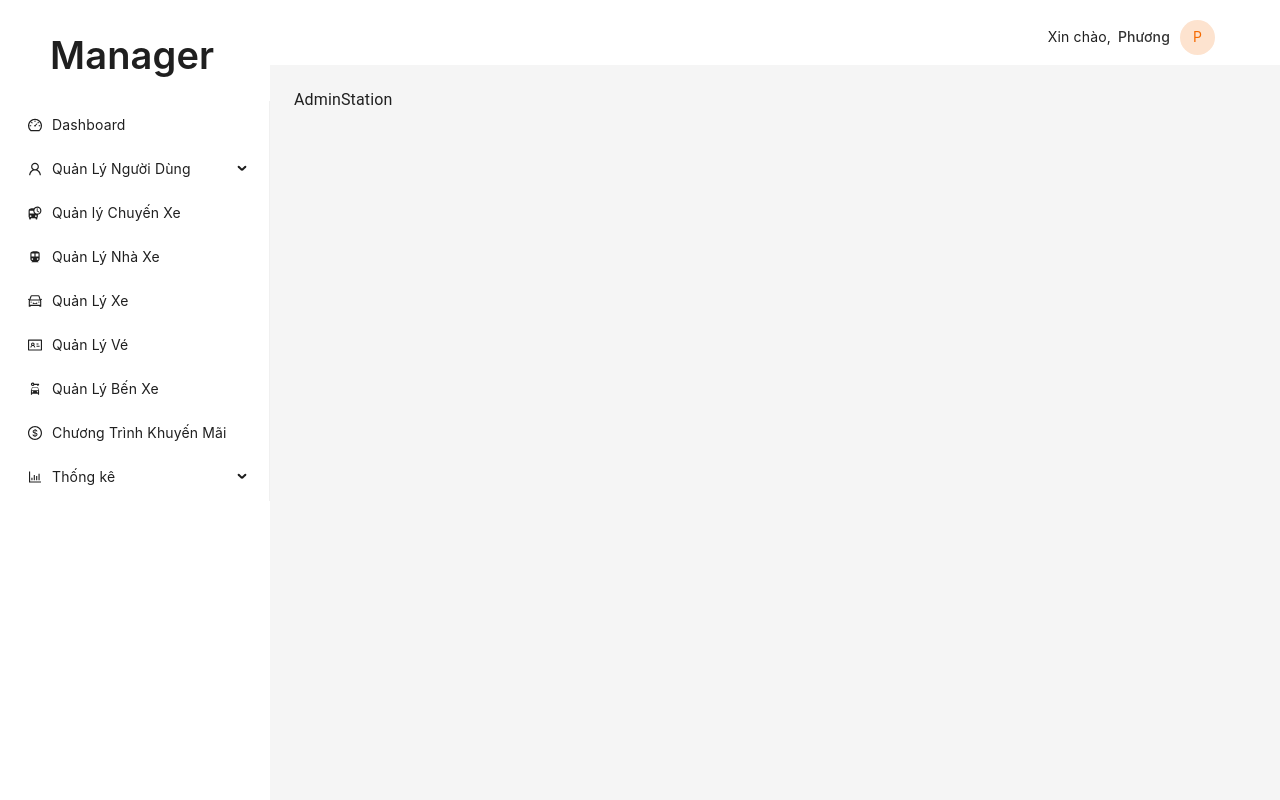
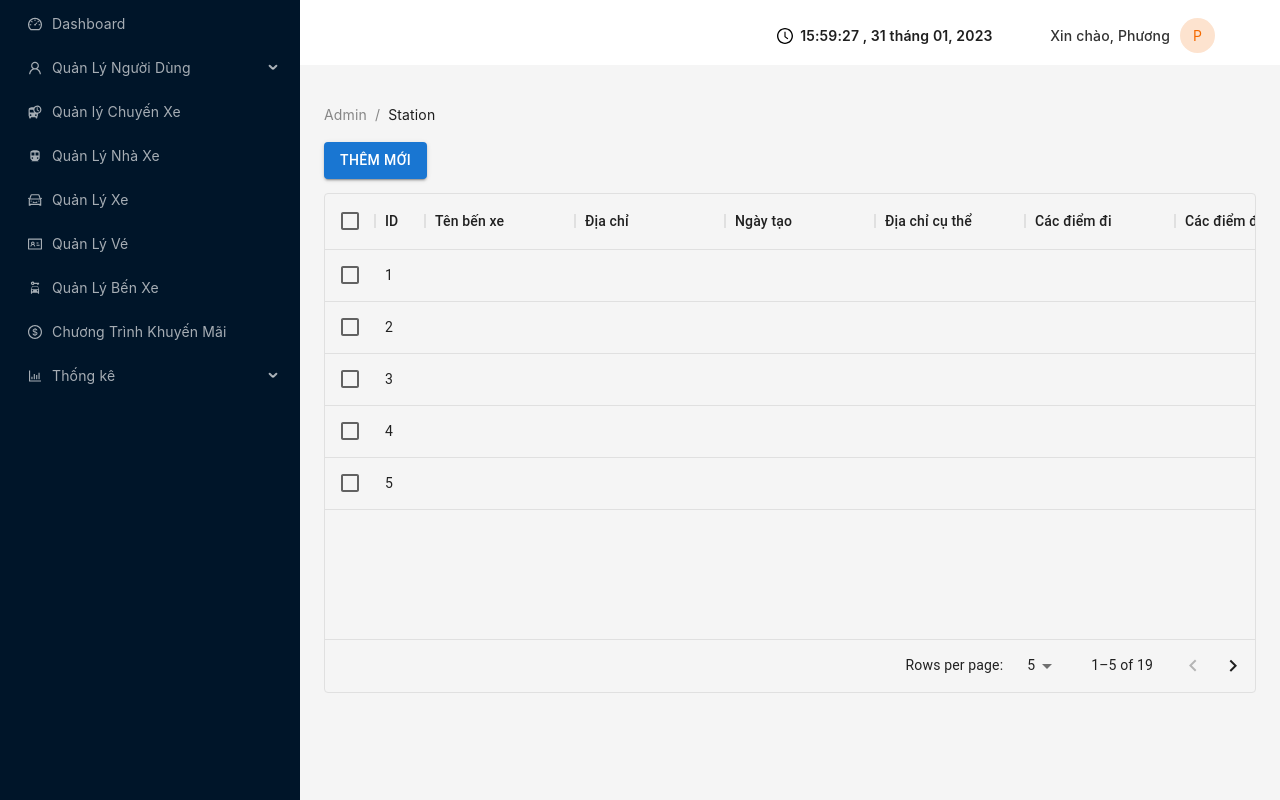
Before and after one commit to phuongdenpro/ticket-booking-client, a React (Create React App) app: page /admin/station in a window 1280 px wide. Built offline with nearby package versions, Linux system fonts and the light colour scheme.

Commit message:
ui admin station

```diff
--- a/package.json
+++ b/package.json
@@ -7,7 +7,9 @@
     "@emotion/react": "^11.10.5",
     "@emotion/styled": "^11.10.5",
     "@mui/icons-material": "^5.11.0",
-    "@mui/material": "^5.11.6",
+    "@mui/material": "^5.11.8",
+    "@mui/styled-engine-sc": "^5.11.0",
+    "@mui/x-data-grid": "^5.17.22",
     "@reduxjs/toolkit": "^1.9.2",
     "@testing-library/jest-dom": "^5.16.5",
     "@testing-library/react": "^13.4.0",
@@ -23,6 +25,7 @@
     "react-router-dom": "^6.8.0",
     "react-scripts": "5.0.1",
     "sass": "^1.57.1",
+    "styled-components": "^5.3.6",
     "web-vitals": "^2.1.4"
   },
   "scripts": {
--- a/src/components/common/Sidebar.js
+++ b/src/components/common/Sidebar.js
@@ -89,15 +89,15 @@ const Sidebar = (props) => {
 
   return (
     <div>
-      <Title style={{ marginLeft: 50, height: 50 }}>Manager</Title>
       <Menu
         mode="inline"
-        theme="light"
+        theme="dark"
         openKeys={openKeys}
         onOpenChange={onOpenChange}
         items={items}
         onSelect={onSelect}
         onClick={onClick}
+        style={{minHeight:'100vh'}}
       />
     </div>
   );
--- a/src/components/common/Topbar.js
+++ b/src/components/common/Topbar.js
@@ -1,23 +1,42 @@
-import { SettingOutlined } from "@ant-design/icons";
+import { ClockCircleOutlined, SettingOutlined } from "@ant-design/icons";
 import { AppBar, Menu, Toolbar } from "@mui/material";
 import { Avatar, Dropdown, message, Typography, notification } from "antd";
 import { Header } from "antd/es/layout/layout";
-import Cookies from "js-cookie";
-import React from "react";
+import React, { useEffect } from "react";
 import { useState } from "react";
 import { useNavigate } from "react-router-dom";
 import colorConfigs from "../../config/colorConfigs";
 import sizeConfigs from "../../config/sizeConfigs";
 import { AdminApi } from "../../utils/apis";
+import Cookies from "js-cookie";
 
 const Topbar = (props) => {
   const navigate = useNavigate();
+  const [time, setTime] = useState();
+  useEffect(() => {
+    setInterval(() => {
+      var today = new Date();
+      const hour =
+        today.getHours() < 10 ? "0" + today.getHours() : today.getHours();
+      const minute =
+        today.getMinutes() < 10 ? "0" + today.getMinutes() : today.getMinutes();
+      const second =
+        today.getSeconds() < 10 ? "0" + today.getSeconds() : today.getSeconds();
+      const date =
+        today.getDate() < 10 ? "0" + today.getDate() : today.getDate();
+      const month =
+        today.getMonth() + 1 < 10
+          ? "0" + (today.getMonth() + 1)
+          : today.getMonth() + 1;
+      const year = today.getFullYear();
+      setTime(` ${hour}:${minute}:${second} , ${date} tháng ${month}, ${year}`);
+    }, 1000);
+  }, []);
 
   const onClickLogout = async () => {
     const adminApi = new AdminApi();
     try {
-      const response = await adminApi.logout();
-      Cookies.remove("access_token");
+      const response = adminApi.logout();
       navigate("/admin/login");
 
       notification.config({ top: 10 });
@@ -65,19 +84,26 @@ const Topbar = (props) => {
         backgroundColor: colorConfigs.topbar.bg,
         color: colorConfigs.topbar.color,
         marginLeft: 0,
+        zIndex: 1,
       }}
     >
       <Toolbar
         style={{
-          top: 4.5,
+          top: 3,
           right: 40,
           padding: 15,
           justifyContent: "flex-end",
         }}
       >
-        <Typography>Xin chào,</Typography>
-        <Typography style={{ fontWeight: "500", color: "#333", marginLeft: 7 }}>
-          Phương
+        <ClockCircleOutlined style={{ marginRight: 7 }} />
+        <Typography style={{ fontWeight: "600", marginRight: 30, width: 200 }}>
+          {" "}
+          {time}
+        </Typography>
+        <Typography
+          style={{ fontWeight: "500", color: "#333", marginLeft: 20 }}
+        >
+          Xin chào, Phương
         </Typography>
         <Dropdown menu={{ items }}>
           <Avatar
--- a/src/config/sizeConfigs.js
+++ b/src/config/sizeConfigs.js
@@ -1,6 +1,6 @@
 const sizeConfigs = {
     sidebar: {
-      width: "270px",
+      width: "300px",
     }
   };
 
--- a/src/pages/Admin/AdminStation/AdminStation.js
+++ b/src/pages/Admin/AdminStation/AdminStation.js
@@ -1,9 +1,176 @@
-import React from 'react'
+import { Box, Button, Drawer, Grid, TextField } from "@mui/material";
+import React, { useState } from "react";
+import {
+  DataGrid,
+  GridColDef,
+  GridToolbar,
+  GridToolbarFilterButton,
+  GridValueGetterParams,
+} from "@mui/x-data-grid";
+import { Breadcrumb, Col, Row, Space } from "antd";
 
-const AdminStation = (props)=>{
-    return (
-        <div>AdminStation</div>
-      )
-}
+const AdminStation = (props) => {
+  const [pageSize, setPageSize] = useState(5);
+  const [loadings, setLoadings] = useState([]);
+  const [open, setOpen] = useState(false);
+  const columns = [
+    { field: "id", headerName: "ID", width: 50 },
+    {
+      field: "name",
+      headerName: "Tên bến xe",
+      width: 150,
+      editable: true,
+    },
+    {
+      field: "address",
+      headerName: "Địa chỉ",
+      width: 150,
+      editable: true,
+    },
+    {
+      field: "createAt",
+      headerName: "Ngày tạo",
+      type: "date",
+      width: 150,
+      editable: true,
+    },
+    {
+      field: "addressFull",
+      headerName: "Địa chỉ cụ thể",
+      description: "This column has a value getter and is not sortable.",
+      sortable: false,
+      width: 150,
+    },
+    {
+      field: "fromTrips",
+      headerName: "Các điểm đi",
+      description: "This column has a value getter and is not sortable.",
+      sortable: false,
+      width: 150,
+    },
+    {
+      field: "toTrips",
+      headerName: "Các điểm đến",
+      description: "This column has a value getter and is not sortable.",
+      sortable: false,
+      width: 150,
+    },
+    {
+      field: "images",
+      headerName: "Hình ảnh",
+      description: "This column has a value getter and is not sortable.",
+      sortable: false,
+      width: 150,
+    },
+  ];
+  const rows = [
+    { id: 1, lastName: "Snow", firstName: "Jon", age: 35 },
+    { id: 2, lastName: "Lannister", firstName: "Cersei", age: 42 },
+    { id: 3, lastName: "Lannister", firstName: "Jaime", age: 45 },
+    { id: 4, lastName: "Stark", firstName: "Arya", age: 16 },
+    { id: 5, lastName: "Targaryen", firstName: "Daenerys", age: null },
+    { id: 6, lastName: "Melisandre", firstName: null, age: 150 },
+    { id: 7, lastName: "Clifford", firstName: "Ferrara", age: 44 },
+    { id: 8, lastName: "Frances", firstName: "Rossini", age: 36 },
+    { id: 9, lastName: "Roxie", firstName: "Harvey", age: 65 },
+    { id: 5, lastName: "Targaryen", firstName: "Daenerys", age: null },
+    { id: 6, lastName: "Melisandre", firstName: null, age: 150 },
+    { id: 7, lastName: "Clifford", firstName: "Ferrara", age: 44 },
+    { id: 8, lastName: "Frances", firstName: "Rossini", age: 36 },
+    { id: 9, lastName: "Roxie", firstName: "Harvey", age: 65 },
+    { id: 5, lastName: "Targaryen", firstName: "Daenerys", age: null },
+    { id: 6, lastName: "Melisandre", firstName: null, age: 150 },
+    { id: 7, lastName: "Clifford", firstName: "Ferrara", age: 44 },
+    { id: 8, lastName: "Frances", firstName: "Rossini", age: 36 },
+    { id: 9, lastName: "Roxie", firstName: "Harvey", age: 65 },
+  ];
+  const showDrawer = () => {
+    setOpen(true);
+  };
 
-export default AdminStation
+  const onClose = () => {
+    setOpen(false);
+  };
+
+  const enterLoading = (index) => {
+    setLoadings((prevLoadings) => {
+      const newLoadings = [...prevLoadings];
+      newLoadings[index] = true;
+      return newLoadings;
+    });
+  };
+
+  const stopLoading = (index) => {
+    setLoadings((prevLoadings) => {
+      const newLoadings = [...prevLoadings];
+      newLoadings[index] = false;
+      return newLoadings;
+    });
+  };
+  return (
+    <Box sx={{ height: 500, width: "100%" }}>
+      <Breadcrumb style={{ margin: "16px 0" }}>
+        <Breadcrumb.Item>Admin</Breadcrumb.Item>
+        <Breadcrumb.Item>Station</Breadcrumb.Item>
+      </Breadcrumb>
+      <Button
+        variant="contained"
+        color="primary"
+        style={{ marginBottom: 14 }}
+        onClick={showDrawer}
+      >
+        Thêm mới
+      </Button>
+      <div style={{ display: "flex", height: "100%" }}>
+        <div style={{ flexGrow: 1 }}>
+          <DataGrid
+            rows={rows}
+            columns={columns}
+            pageSize={pageSize}
+            onPageSizeChange={(newPageSize) => setPageSize(newPageSize)}
+            rowsPerPageOptions={[5, 10, 15, 20]}
+            checkboxSelection
+            disableSelectionOnClick
+            experimentalFeatures={{ newEditingApi: true }}
+            sx={{
+              borderColor: "light",
+              "& .MuiDataGrid-cell:hover": {
+                color: "primary.main",
+              },
+            }}
+          />
+        </div>
+      </div>
+
+      <Drawer
+        title="Thêm bến xe"
+        onClose={onClose}
+        anchor="right"
+        open={open}
+        bodyStyle={{ paddingBottom: 80 }}
+        sx={{
+          "& .MuiPaper-root": {
+            width: 600,
+          },
+        }}
+      >
+        <Grid container spacing={2}>
+          <Grid item xs={8}>
+            <TextField></TextField>
+          </Grid>
+          <Grid item xs={4}>
+            <TextField></TextField>
+          </Grid>
+          <Grid item xs={4}>
+            <TextField></TextField>
+          </Grid>
+          <Grid item xs={8}>
+            <TextField></TextField>
+          </Grid>
+        </Grid>
+      </Drawer>
+    </Box>
+  );
+};
+
+export default AdminStation;
```
Also changed, not shown: 1 other file (tests, documents, lock files or other folders).
